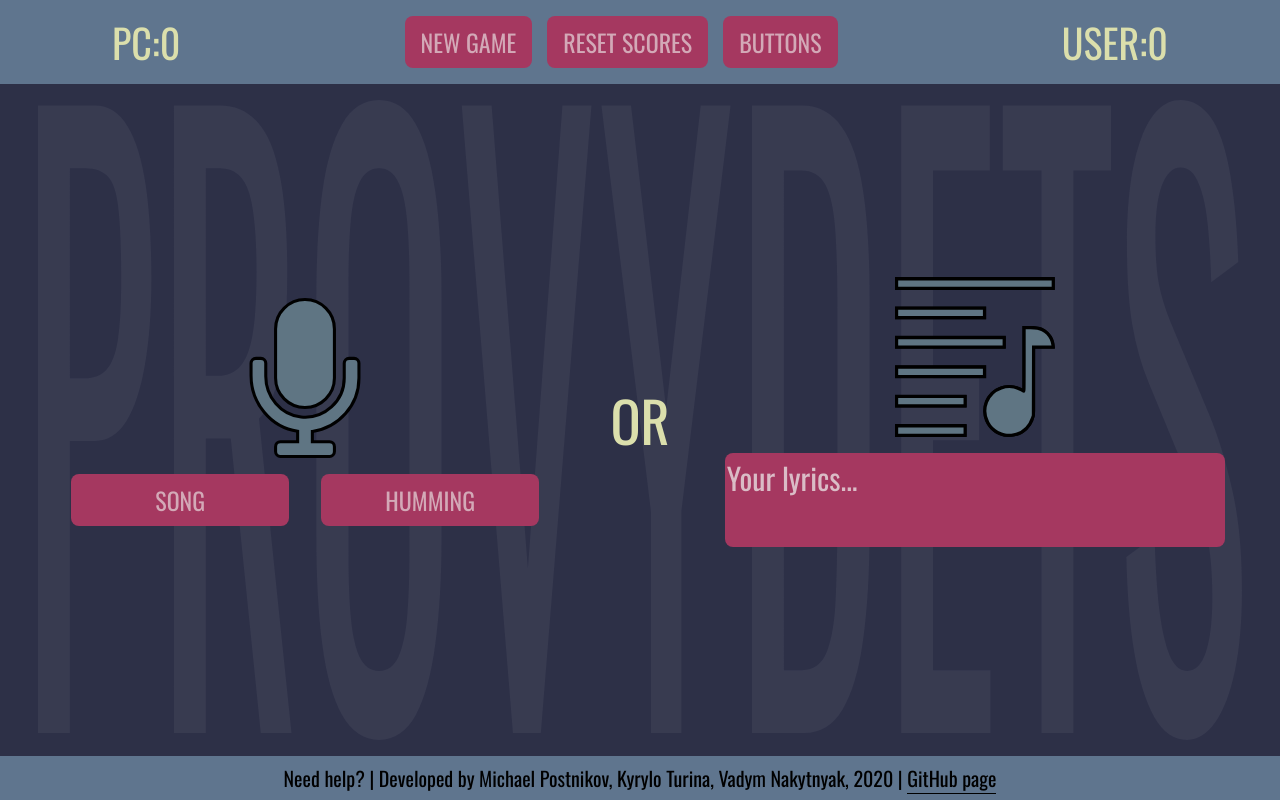
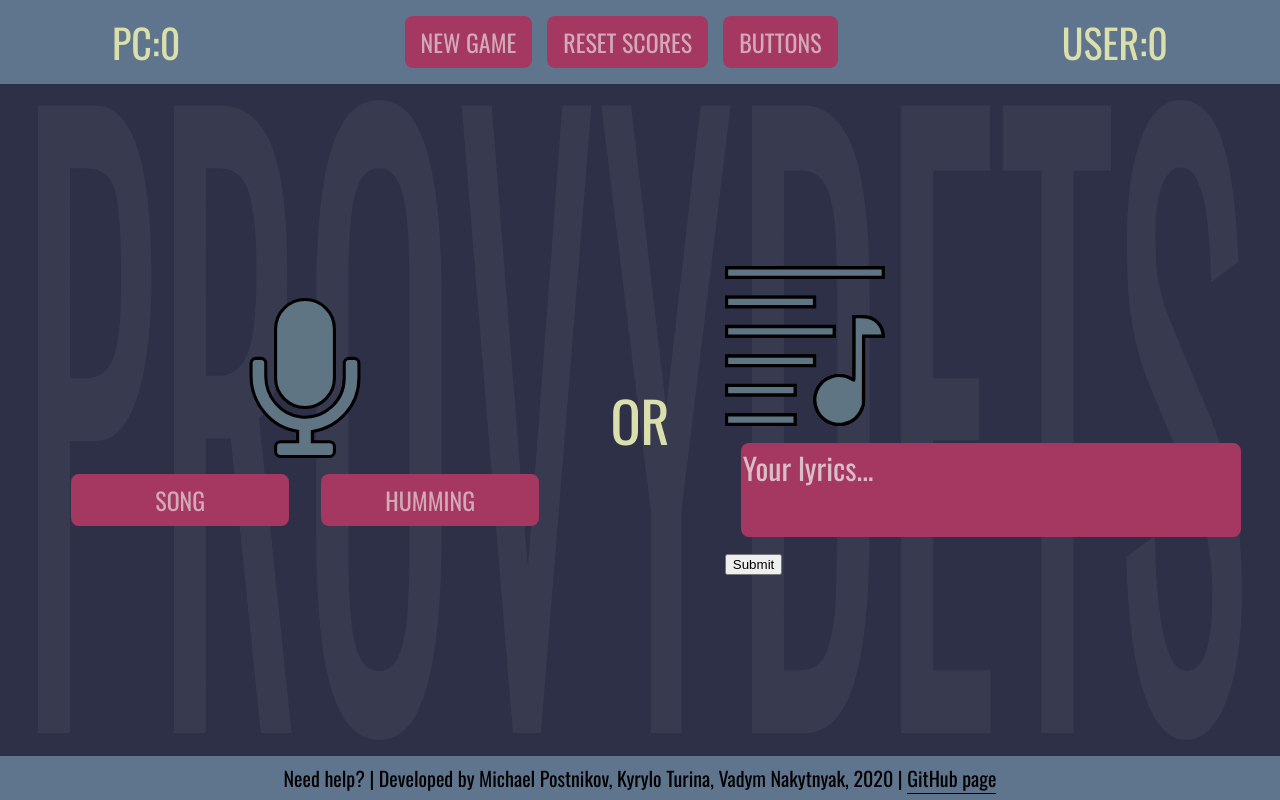
Before and after one commit to mikharkiv/provydets, a React (Create React App) app: page / in a window 1280 px wide. Built offline with nearby package versions, Linux system fonts and the light colour scheme.

Commit message:
Add input lyrics request

```diff
--- a/src/components/Body.js
+++ b/src/components/Body.js
@@ -1,9 +1,10 @@
 import React, {Component} from 'react';
+import {requestAudd} from './Logic'
 
 function Body() {
     return (
         <section className="App-body">
-      <Inputs />
+            <Inputs/>
         </section>
     );
 }
@@ -11,11 +12,11 @@
 function Inputs() {
     return (
         <div className="input">
-      <Listen />
+            <Listen/>
             <div className="or">
                 OR
             </div>
-      <Type />
+            <Type/>
         </div>
     )
 }
@@ -35,14 +36,38 @@
         </div>
     )
 }
-function Type() {
+
+class Type extends React.Component {
+    constructor(props) {
+        super(props);
+        this.state = {
+            value: ''
+        };
+
+        this.handleChange = this.handleChange.bind(this);
+        this.handleSubmit = this.handleSubmit.bind(this);
+    }
+
+    handleChange(event) {
+        this.setState({value: event.target.value});
+    }
+
+    handleSubmit(event) {
+        requestAudd(null, 'findLyrics', this.state.value);
+        event.preventDefault();
+    }
+
+    render() {
         return (
             <div className="type">
+                <form onSubmit={this.handleSubmit}>
                     <img src="./res/lyrics.svg" alt="" className="lyrics"></img>
-      <textarea className="textarea" rows="2" placeholder="Your lyrics..." >
-      </textarea>
+                    <textarea className="textarea" rows="2" placeholder="Your lyrics..." onChange={this.handleChange}/>
+                    <input type="submit" value="Submit"/>
+                </form>
             </div>
         )
     }
+}
 
 export default Body;
```
Lines whose indentation alone changed are shown as unchanged.
